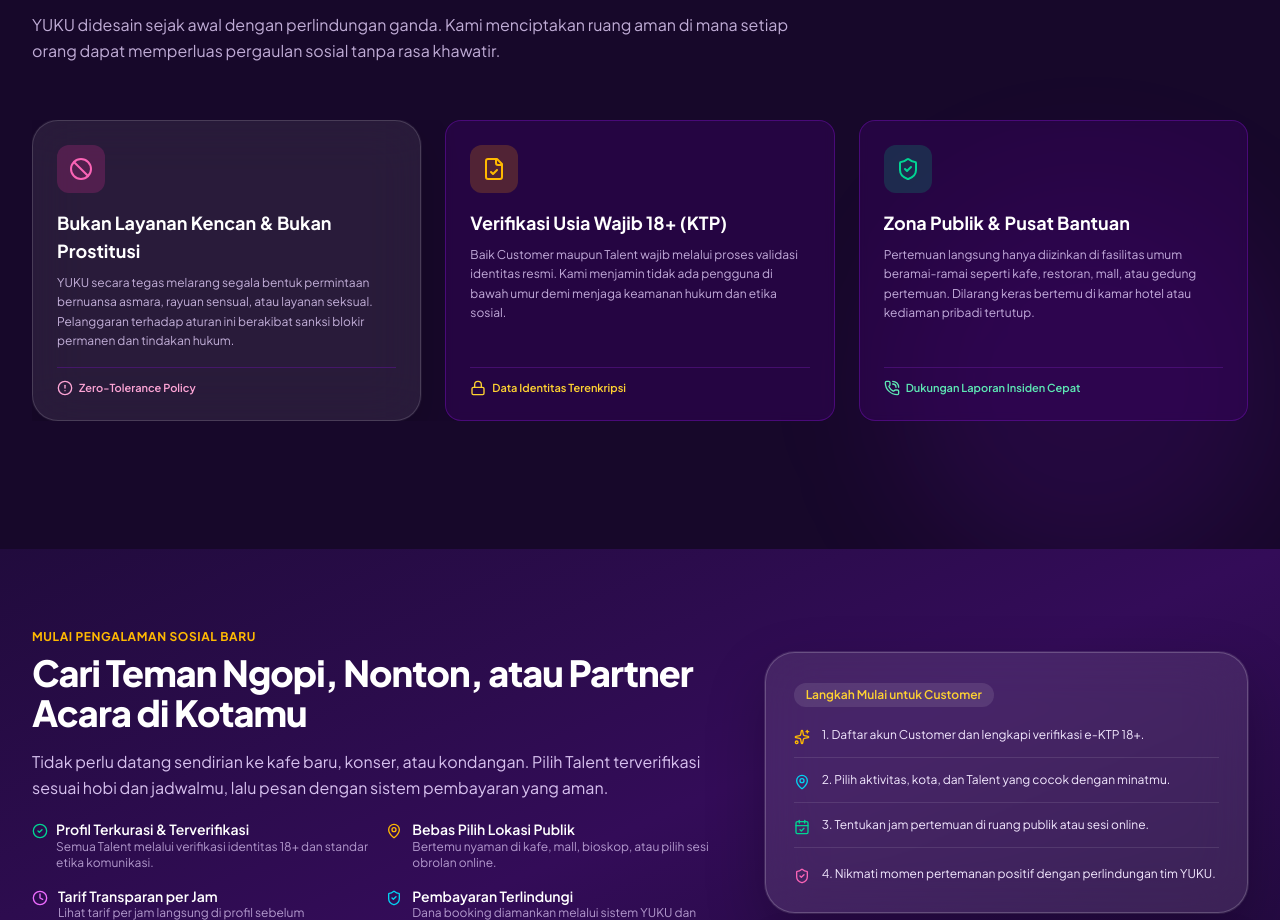
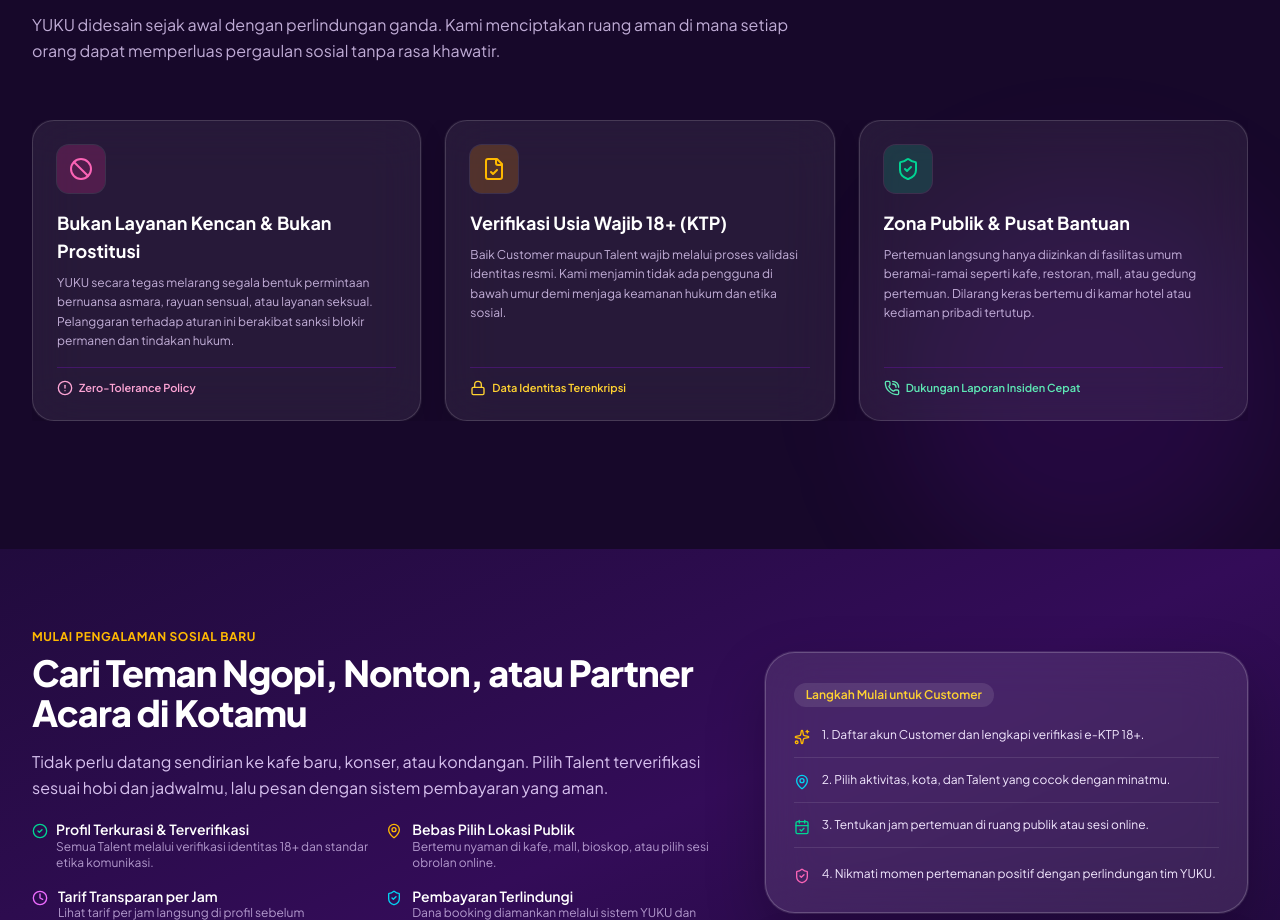
Before and after one commit to yukusocialindonesia-cpu/YUKU-SOCIAL-PRODUCTION, a React (Vite) app: page / in a window 1280 px wide. Shown: the part 2594-3514 px from the top of the page. Built offline with nearby package versions, Linux system fonts and the light colour scheme; no server answers; the database is empty.

Commit message:
Unify homepage safety cards visual style

```diff
--- a/src/components/home/SafetySection.tsx
+++ b/src/components/home/SafetySection.tsx
@@ -24,9 +24,9 @@ export const SafetySection: React.FC = () => {
         {/* 3 Pillar Cards */}
         <div className="flex gap-4 overflow-x-auto snap-x snap-mandatory pb-2 -mx-4 px-4 md:mx-0 md:px-0 md:pb-0 md:grid md:grid-cols-3 md:gap-6 mb-4 md:mb-12 [scrollbar-width:none] [&::-webkit-scrollbar]:hidden">
           {/* Card 1: Anti-Dating & Anti-Sexual Services */}
-          <div className="snap-start shrink-0 w-[82vw] sm:w-[60vw] md:w-auto p-2.5 md:p-6 rounded-[26px] bg-white/[0.08] border border-white/15 backdrop-blur-xl shadow-[0_18px_40px_rgba(0,0,0,0.18)] ring-1 ring-white/5 flex flex-col justify-between">
+          <div className="snap-start shrink-0 w-[82vw] sm:w-[60vw] md:w-auto p-3 md:p-6 rounded-[22px] bg-white/[0.07] border border-white/15 backdrop-blur-xl shadow-[0_10px_26px_rgba(0,0,0,0.14)] ring-1 ring-white/5 flex flex-col justify-between">
             <div>
-              <div className="w-9 h-9 md:w-12 md:h-12 rounded-xl bg-pink-500/20 text-pink-400 flex items-center justify-center mb-3 md:mb-4">
+              <div className="w-9 h-9 md:w-12 md:h-12 rounded-xl bg-pink-500/20 text-pink-400 flex items-center justify-center mb-3 md:mb-4 ring-1 ring-white/10">
                 <Ban className="w-6 h-6" />
               </div>
               <h3 className="text-base md:text-base md:text-lg font-bold text-white mb-1.5 md:mb-2">
@@ -43,9 +43,9 @@ export const SafetySection: React.FC = () => {
           </div>
 
           {/* Card 2: 18+ & ID Verification */}
-          <div className="snap-start shrink-0 w-[82vw] sm:w-[60vw] md:w-auto p-3 md:p-6 rounded-2xl bg-purple-950/40 border border-purple-800/50 backdrop-blur-xs flex flex-col justify-between">
+          <div className="snap-start shrink-0 w-[82vw] sm:w-[60vw] md:w-auto p-3 md:p-6 rounded-[22px] bg-white/[0.07] border border-white/15 backdrop-blur-xl shadow-[0_10px_26px_rgba(0,0,0,0.14)] ring-1 ring-white/5 flex flex-col justify-between">
             <div>
-              <div className="w-9 h-9 md:w-12 md:h-12 rounded-xl bg-amber-500/20 text-amber-400 flex items-center justify-center mb-3 md:mb-4">
+              <div className="w-9 h-9 md:w-12 md:h-12 rounded-xl bg-amber-500/20 text-amber-400 flex items-center justify-center mb-3 md:mb-4 ring-1 ring-white/10">
                 <FileCheck className="w-6 h-6" />
               </div>
               <h3 className="text-base md:text-lg font-bold text-white mb-1.5 md:mb-2">
@@ -62,9 +62,9 @@ export const SafetySection: React.FC = () => {
           </div>
 
           {/* Card 3: Public Spaces Only */}
-          <div className="snap-start shrink-0 w-[82vw] sm:w-[60vw] md:w-auto p-3 md:p-6 rounded-2xl bg-purple-950/40 border border-purple-800/50 backdrop-blur-xs flex flex-col justify-between">
+          <div className="snap-start shrink-0 w-[82vw] sm:w-[60vw] md:w-auto p-3 md:p-6 rounded-[22px] bg-white/[0.07] border border-white/15 backdrop-blur-xl shadow-[0_10px_26px_rgba(0,0,0,0.14)] ring-1 ring-white/5 flex flex-col justify-between">
             <div>
-              <div className="w-9 h-9 md:w-12 md:h-12 rounded-xl bg-emerald-500/20 text-emerald-400 flex items-center justify-center mb-3 md:mb-4">
+              <div className="w-9 h-9 md:w-12 md:h-12 rounded-xl bg-emerald-500/20 text-emerald-400 flex items-center justify-center mb-3 md:mb-4 ring-1 ring-white/10">
                 <ShieldCheck className="w-6 h-6" />
               </div>
               <h3 className="text-base md:text-lg font-bold text-white mb-1.5 md:mb-2">
```
